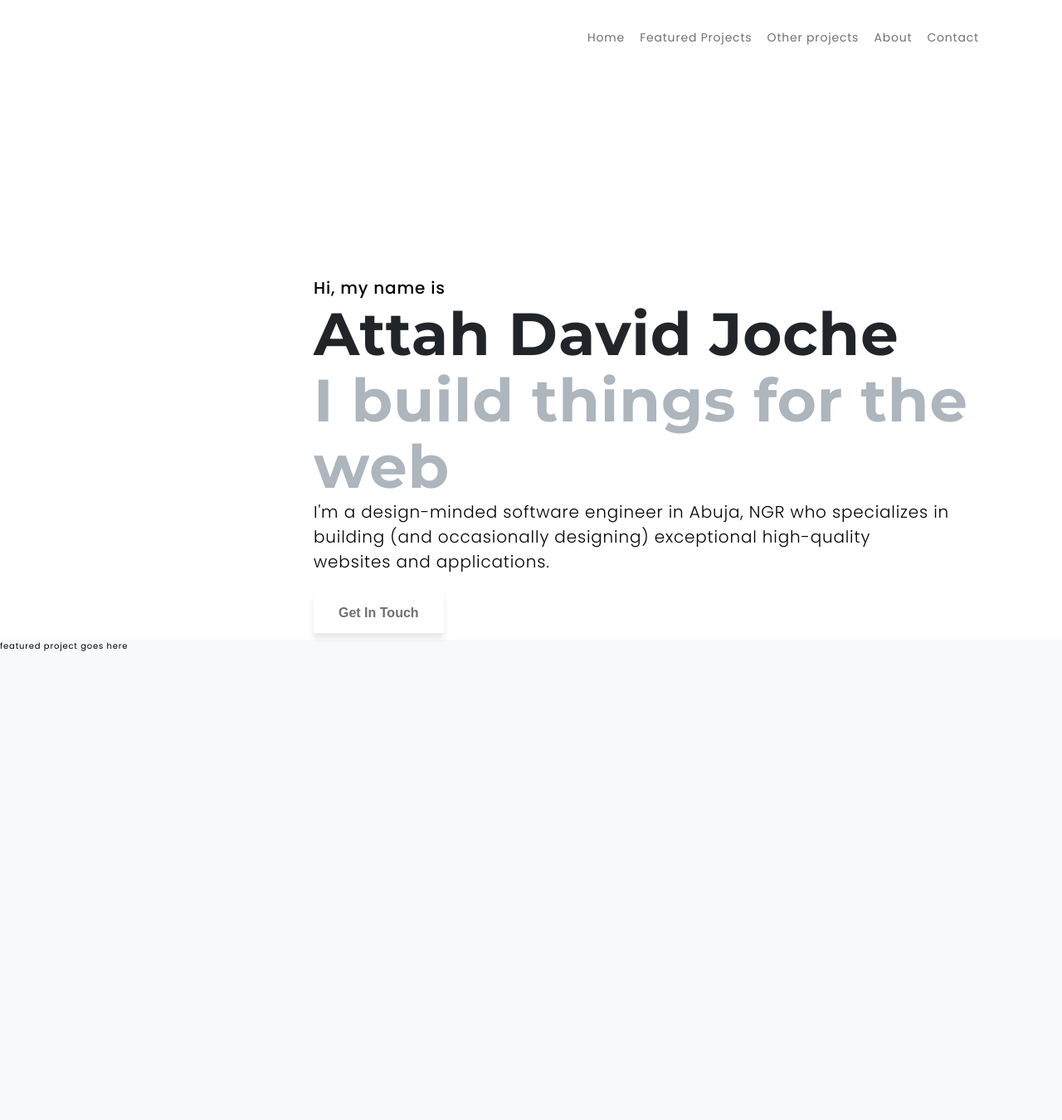
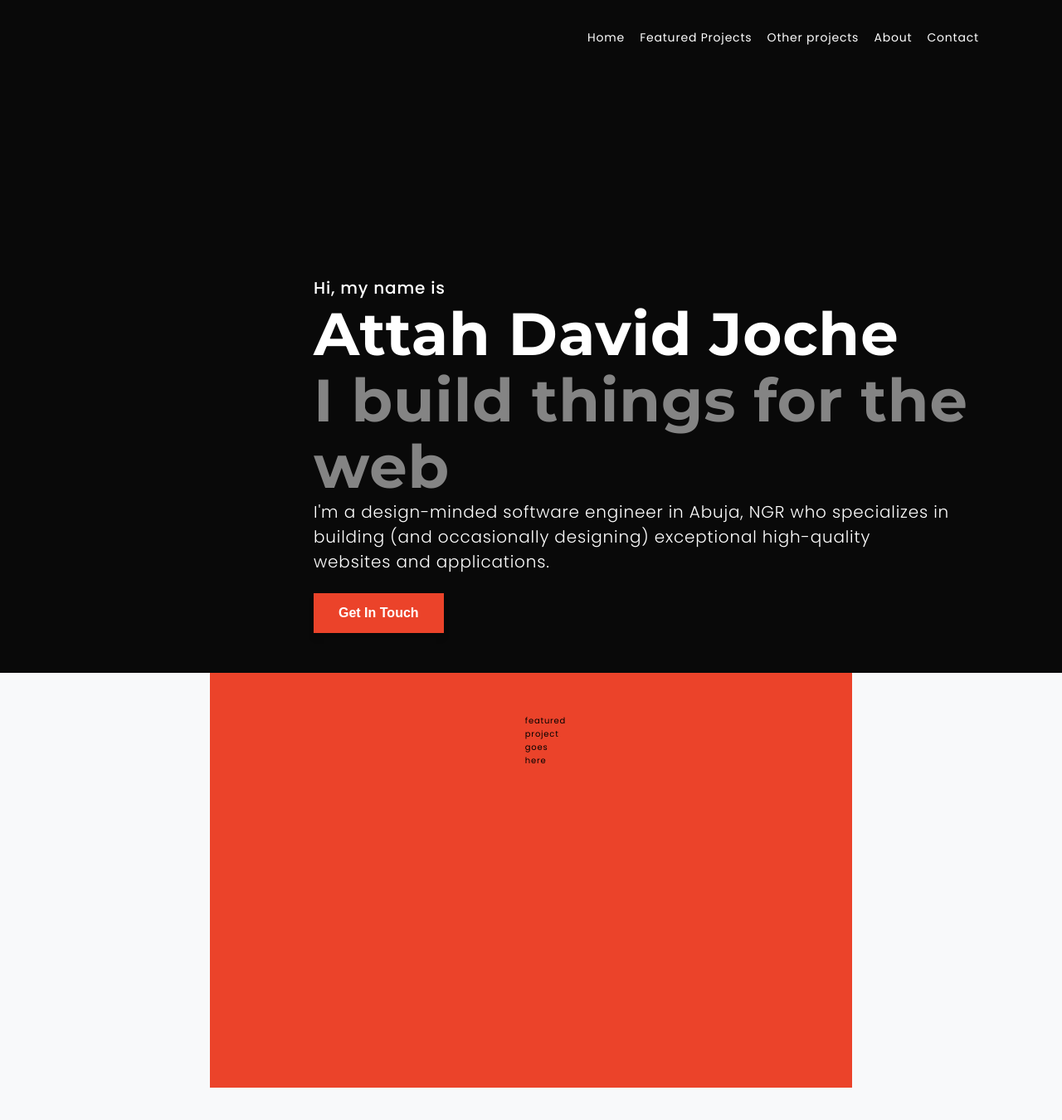
Before and after one commit to JocheAttah/portfolio_web, a React (Create React App) app: page / in a window 1280 px wide. Shown: the top 1350 px of the page at 83% size. After the commit the page ends 1311 px from the top, so only its background shows below. Built offline with nearby package versions, Linux system fonts and the light colour scheme.

Commit message:
wip featured

```diff
--- a/src/assets/scss/abstracts/_variables.scss
+++ b/src/assets/scss/abstracts/_variables.scss
@@ -10,14 +10,18 @@ $color-bright-red: hsl(356, 69%, 56%);
 // );
 
 $color-background-light: #fff;
-$color-background-dark: #f8f9fa;
-$color-white:#fff;
+$color-background-black: rgb(9, 9, 9);
+
+// $color-background-dark: #f8f9fa;
+$color-background-dark: rgb(248, 249, 250);
+$color-orange: #EB432A;
+$color-white: #fff;
 $color-header-primary: #21252a;
 $color-header-secondary: #adb5bd;
 $color-font: #343a40;
 $color-dark-grey: #707070;
 
-$color-shadow: rgba(0,0,0, 0.09);
+$color-shadow: rgba(0, 0, 0, 0.09);
 
 $font-size-large: 2rem;
 $font-size-norms: 1.6rem;
--- a/src/assets/scss/base/_reset.scss
+++ b/src/assets/scss/base/_reset.scss
@@ -19,4 +19,5 @@ body {
   letter-spacing: 0.8px;
   display: flex;
   flex-direction: column;
+  background-color: $color-background-dark;
 }
--- a/src/assets/scss/components/_button.scss
+++ b/src/assets/scss/components/_button.scss
@@ -3,14 +3,14 @@
     &:link,
     &:visited {
       border: 0;
-      background-color: $color-white;
+      background-color: $color-orange;
       padding: 1.5rem 3rem;
       // box-shadow: 0 1rem 1rem $color-font;
       box-shadow: 0 0.7rem 0.7rem $color-shadow;
       outline: none;
       cursor: pointer;
       //   text-transform: uppercase;
-      color: $color-dark-grey;
+      color: $color-white;
       font-weight: 700;
       font-size: 1.6rem;
 
--- a/src/assets/scss/layouts/_featured.scss
+++ b/src/assets/scss/layouts/_featured.scss
@@ -1,5 +1,8 @@
-.featured{
-    width: 100%;
-    height: 100vh;
-    background-color: $color-background-dark;
+.featured {
+  display: flex;
+  width: 60.5%;
+  margin: auto auto;
+  padding: 5rem 38rem;
+  height: 50rem;
+  background-color: $color-orange;
 }
--- a/src/assets/scss/layouts/_header.scss
+++ b/src/assets/scss/layouts/_header.scss
@@ -1,11 +1,28 @@
 .header {
-  background-color: $color-background-light;
+  background-color: $color-background-black;
   width: 100%;
   padding: 3.5rem 0;
   display: flex;
   align-items: center;
   justify-content: flex-end;
   padding-right: 10rem;
+  color: $color-white;
+
+  // position: sticky;
+  // top: 0;
+
+  // transition-timing-function: ease-in;
+  // transition: all 0.2s;
+  // z-index: 1000;
+
+  // &__dark {
+  //   background-color: $color-orange;
+  //   color: black;
+  //   // background-color: black;
+  // }
+  // &__light {
+  //   background-color: $color-background-black;
+  // }
 
   &__container {
     width: 40%;
@@ -16,9 +33,9 @@
     line-height: 2.1rem;
     letter-spacing: 0.8px;
 
-    &--link{
+    &--link {
       text-decoration: none;
-      color: $color-dark-grey;
+      color: $color-white;
     }
   }
 }
--- a/src/assets/scss/layouts/_home.scss
+++ b/src/assets/scss/layouts/_home.scss
@@ -2,11 +2,11 @@
   display: flex;
   flex-direction: column;
   width: 100%;
-  height: 85vh ;
+  height: 90vh ;
   align-items: center;
   justify-content: center;
   position: relative;
-  // background-color: red;
+  background-color: $color-background-black;
 
   &__contents {
     position: absolute;
@@ -18,17 +18,18 @@
   &__paragraph {
     font-size: $font-size-large;
     font-weight: 500;
+    color: $color-white;
   }
 
   &__name {
     font-size: $header-font-size;
-    color: $color-header-primary;
+    color: $color-white;
     font-weight: 700;
     font-family: "Montserrat", sans-serif;
     line-height: 8rem;
 
     &--work {
-      color: $color-header-secondary;
+      color: rgba($color-white, 0.5);
     }
   }
 
--- a/src/components/Featured.jsx
+++ b/src/components/Featured.jsx
@@ -2,7 +2,7 @@ import React from "react";
 
 function Featured() {
   return (
-    <div className="featured" id="fProjects">
+    <div className="featured testScroll" id="fProjects">
       <div className="content"> featured project goes here</div>
     </div>
   );
--- a/src/components/Header.jsx
+++ b/src/components/Header.jsx
@@ -1,8 +1,22 @@
-import React from 'react';
+import React, { useEffect, useState } from 'react';
 import { HashLink } from 'react-router-hash-link';
 function Header() {
+
+    const [show, setShow] = useState(false);
+
+    useEffect(() => {
+        window.addEventListener("scroll", () => {
+            if(window.scrollY > 918){
+                setShow(true);
+            }else setShow(false)
+        });
+        return () => {
+            window.removeEventListener("scroll");
+        }
+    },[])
+
     return (
-        <div className="header">
+        <div className={`header ${show && "header__dark"}`}>
             <div className="header__container">
                 <HashLink className="header__container--link" to="/#home">Home</HashLink>
                 <HashLink className="header__container--link" to="/#fProjects">Featured Projects</HashLink>
--- /dev/null
+++ b/src/index.css
@@ -0,0 +1,23 @@
+
+/* width */
+::-webkit-scrollbar {
+    width: 5px;
+  }
+
+  /* Track */
+  ::-webkit-scrollbar-track {
+   background: rgb(9,9,9);
+  }
+
+  /* Handle */
+  ::-webkit-scrollbar-thumb {
+    /* background: #cacaca; */
+    background: #EB432A;
+    border-radius: 5px;
+  }
+
+  /* Handle on hover */
+  ::-webkit-scrollbar-thumb:hover {
+    background: rgb(173, 173, 173);
+    /* // background: #555;  */
+  }
--- a/src/index.js
+++ b/src/index.js
@@ -1,5 +1,6 @@
 import React from 'react';
 import ReactDOM from 'react-dom';
+import './index.css';
 import './assets/scss/main.scss';
 import App from './App';
 import * as serviceWorker from './serviceWorker';
```
